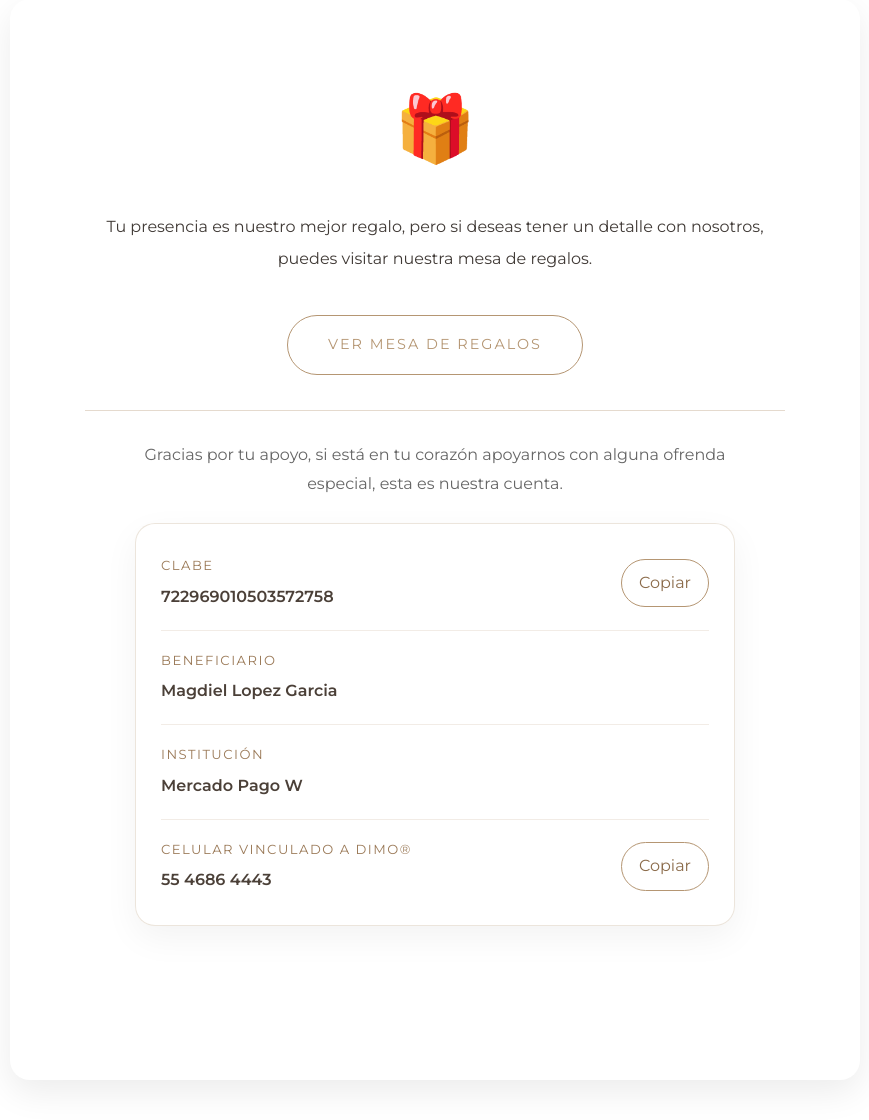
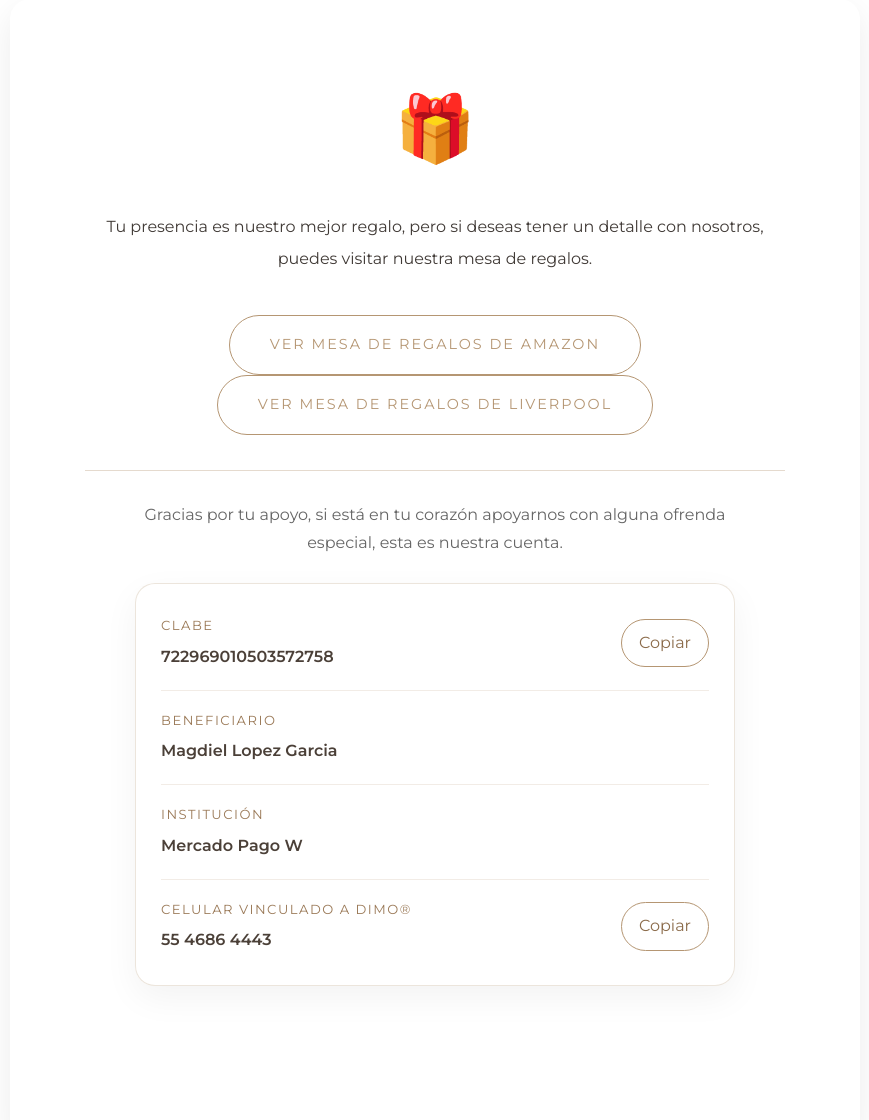
Before and after one commit to AaronDLopez04/invitacion-boda, a Flask app: a page that uses app/templates/public/invitacion_personalizada.html in a window 1280 px wide. Shown: the part 5040-6160 px from the top of the page, without its empty margins (205-1074 px from the left). Run offline with Flask 3, Linux system fonts and the light colour scheme; tables that the repository leaves empty hold one stand-in row (values such as "Sample post"); some libraries are stand-ins or nearby versions.

Commit message:
Actualiza invitacion de boda

```diff
--- a/app/models/boda.py
+++ b/app/models/boda.py
@@ -24,6 +24,8 @@ class Boda(db.Model):
     codigo_vestimenta = db.Column(db.String(200))
 
     mesa_regalos = db.Column(db.String(500))
+    mesa_regalos_2 = db.Column(db.String(500))
+
     hospedaje = db.Column(db.Text)
 
     whatsapp_novio = db.Column(db.String(30))
--- a/app/routes/admin.py
+++ b/app/routes/admin.py
@@ -418,6 +418,7 @@ def configuracion_boda():
         boda.codigo_vestimenta = request.form["codigo_vestimenta"]
 
         boda.mesa_regalos = request.form["mesa_regalos"]
+        boda.mesa_regalos_2 = request.form["mesa_regalos_2"]
         boda.hospedaje = request.form["hospedaje"]
 
         boda.whatsapp_novio = request.form["whatsapp_novio"]
--- a/app/templates/public/invitacion_personalizada.html
+++ b/app/templates/public/invitacion_personalizada.html
@@ -375,7 +375,17 @@
             target="_blank"
             class="btn-elegant">
 
-            Ver Mesa de Regalos
+            Ver Mesa de Regalos de Amazon
+
+        </a>
+
+             <!-- Segunda mesa de regalos -->
+        <a
+            href="{{ boda.mesa_regalos_2 }}"
+            target="_blank"
+            class="btn-elegant">
+
+            Ver Mesa de Regalos de Liverpool
 
         </a>
         <div class="offering-box">
--- a/seed.py
+++ b/seed.py
@@ -47,6 +47,8 @@ Hoy, guiados por la fe, decidimos amarnos frente a cualquier circunstancia, con
 
             mesa_regalos="https://www.amazon.com.mx/wedding/guest-view/3RMIP8SGYVHJM",
 
+            mesa_regalos_2="https://mesaderegalos.liverpool.com.mx/milistaderegalos/60038215",
+
             hospedaje="Para hospedaje comunicarse al +52 1 55 5973 8124",
 
             whatsapp_novio="+5215546864443",
```
Also changed, not shown: app/templates/admin/configuracion_boda.html (+12 -0 lines), migrar_mesa_regalos_2.py (added, +28 -0 lines).
